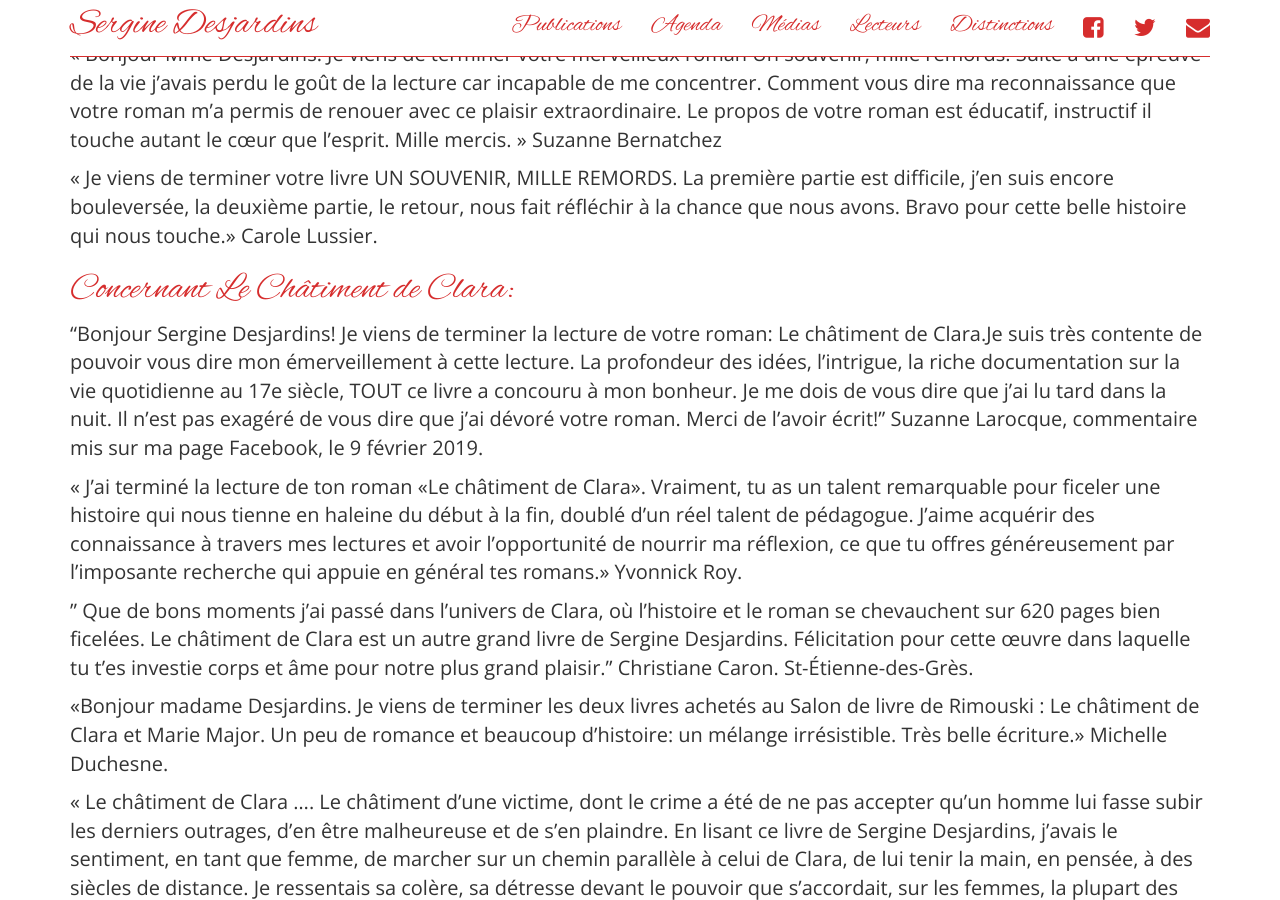
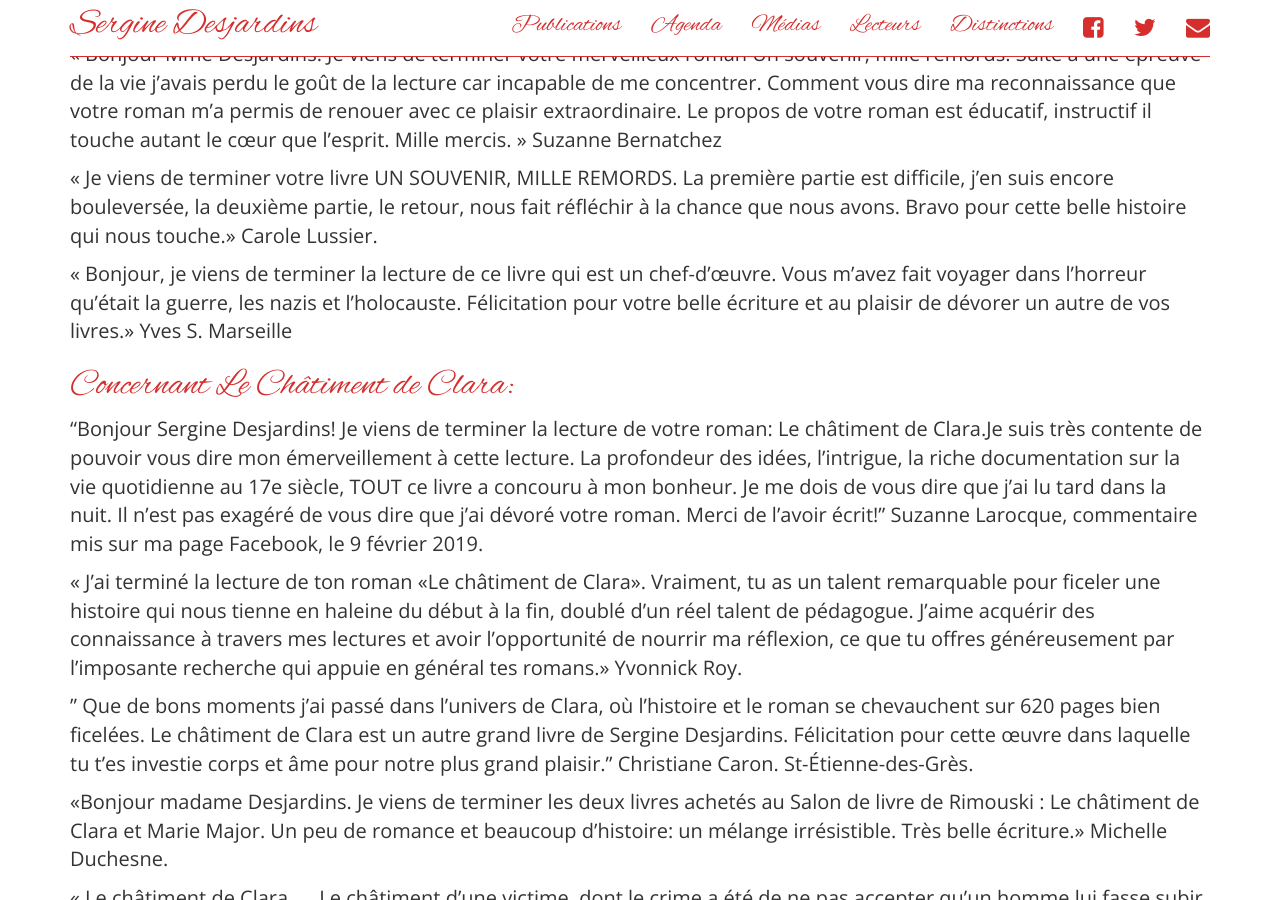
Before and after one commit to serginedesjardins/serginedesjardins.github.io, a Jekyll site: the page built from lecteurs.md, in a window 1280 px wide and 900 px high, scrolled down 10705 px. Built offline with Jekyll 4.4.1, drawn with Linux system fonts in a browser that asks for light colours; nearby versions of some CDN libraries.

Commit message:
Yves S.Marseille

```diff
--- a/lecteurs.md
+++ b/lecteurs.md
@@ -204,6 +204,9 @@ Merci, c'est un honneur de lire vos femmes!» Marie-France Rioux.
 « Bonjour Mme Desjardins. Je viens de terminer votre merveilleux roman Un souvenir, mille remords. Suite à une épreuve de la vie j'avais perdu le goût de la lecture car incapable de me concentrer. Comment vous dire ma reconnaissance que votre roman m'a permis de renouer avec ce plaisir extraordinaire. Le propos de votre roman est éducatif, instructif il touche autant le cœur que l’esprit. Mille mercis. » Suzanne Bernatchez
 
 « Je viens de terminer votre livre UN SOUVENIR, MILLE REMORDS. La première partie est difficile, j'en suis encore bouleversée, la deuxième partie, le retour, nous fait réfléchir à la chance que nous avons. Bravo pour cette belle histoire qui nous touche.» Carole Lussier.
+
+« Bonjour, je viens de terminer la lecture de ce livre qui est un chef-d’œuvre. Vous m’avez fait voyager dans l’horreur qu’était la guerre, les nazis et l’holocauste. Félicitation pour votre belle écriture et au plaisir de dévorer un autre de vos livres.» Yves S. Marseille
+
 
 # Concernant Le Châtiment de Clara:
 
```
